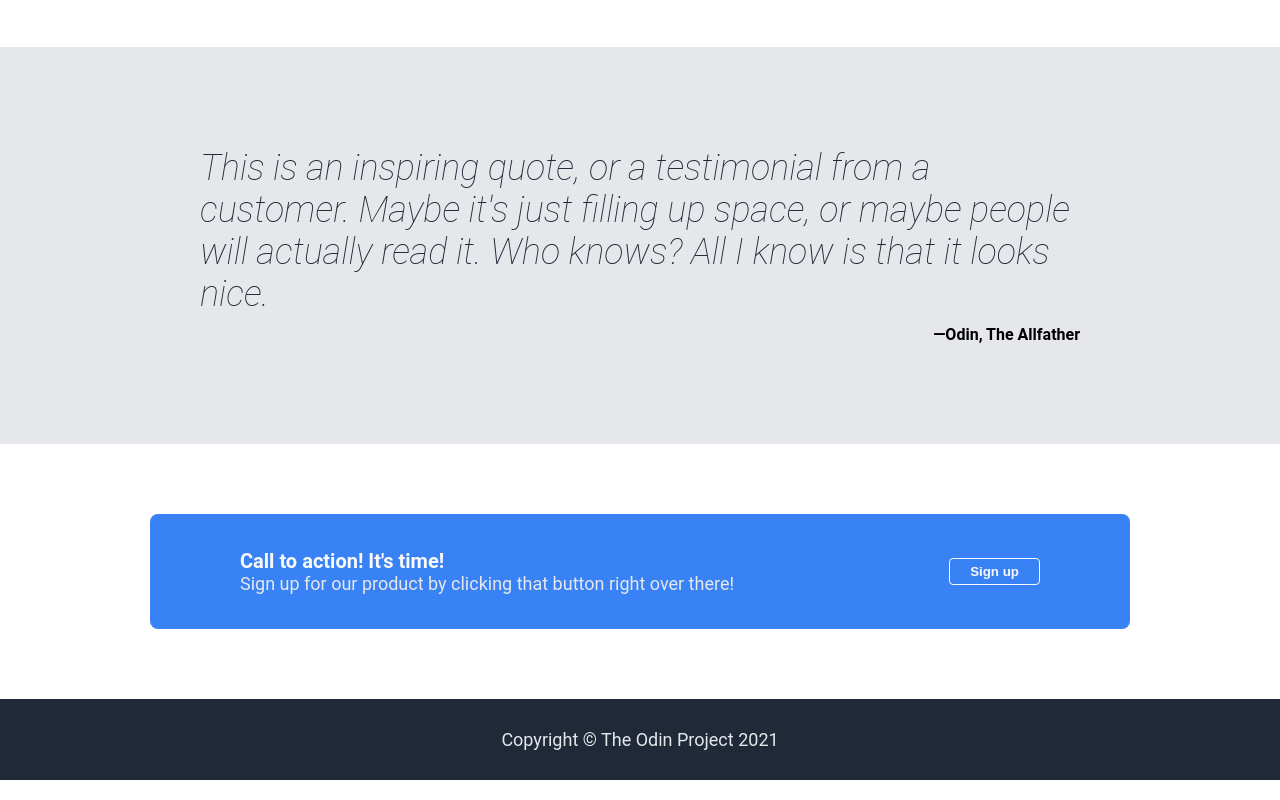
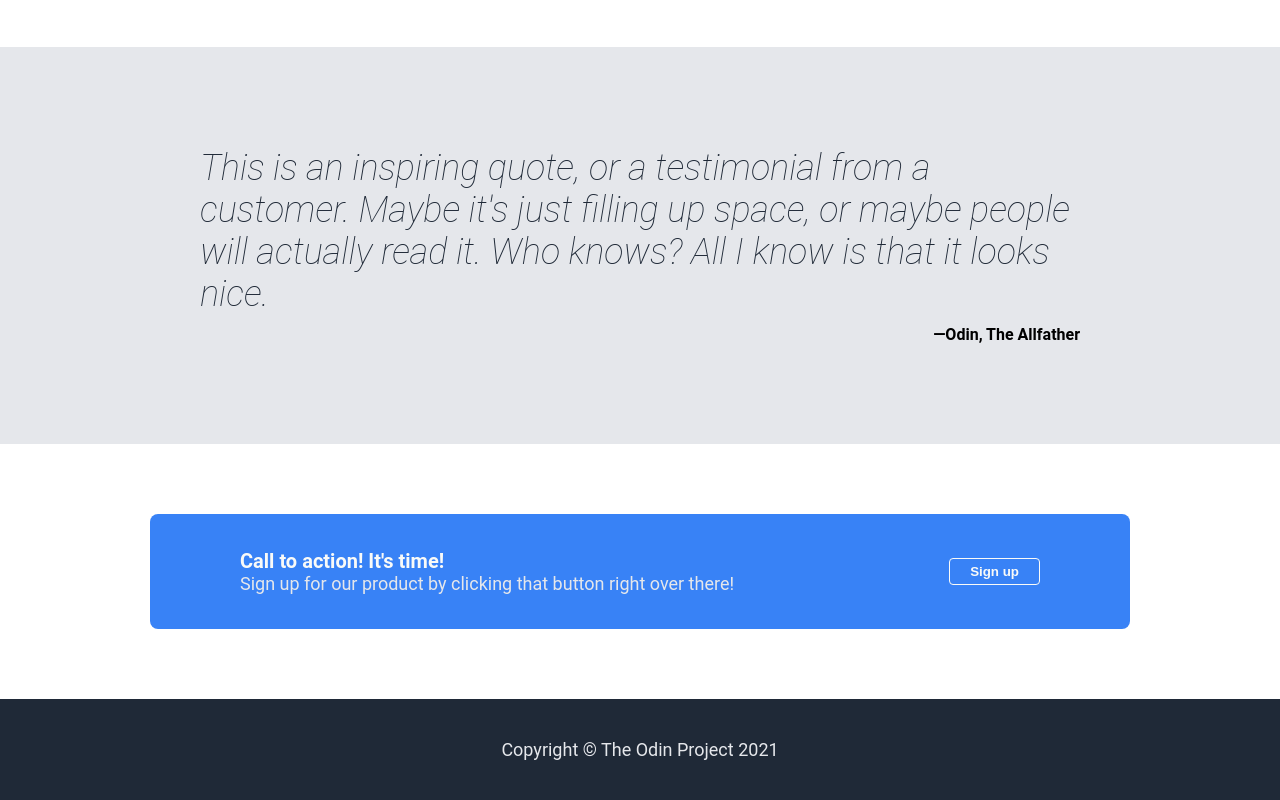
Before and after one commit to atrogpx/landing-page, a plain HTML site: page index.html in a window 1280 px wide. Shown: the part 838-1638 px from the top of the page. Drawn offline with Linux system fonts and the light colour scheme.

Commit message:
changed padding in copyright part

```diff
--- a/style.css
+++ b/style.css
@@ -176,5 +176,5 @@ button {
     display: flex;
     justify-content: center;
     align-items: center;
-    padding: 30px 0 30px 0;
+    padding: 40px 0 40px 0;
 }
```
